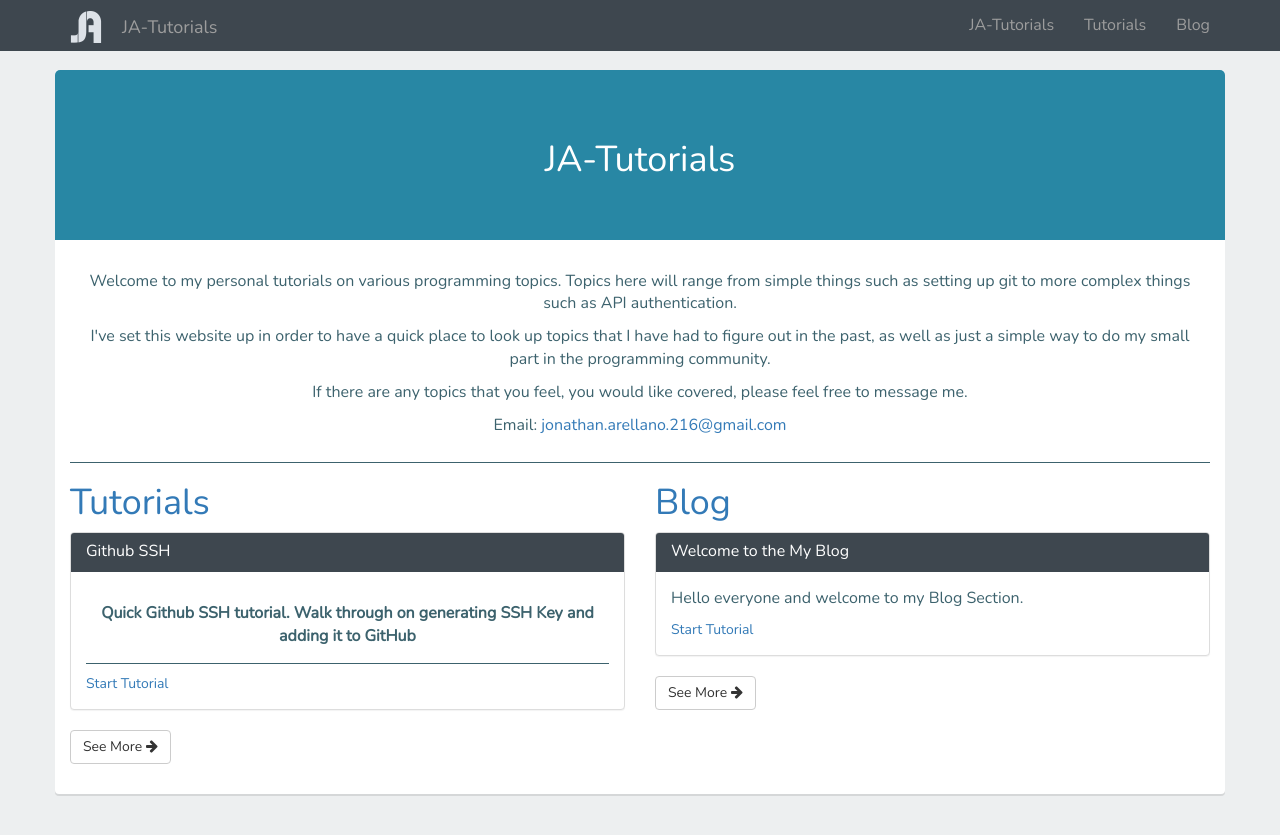
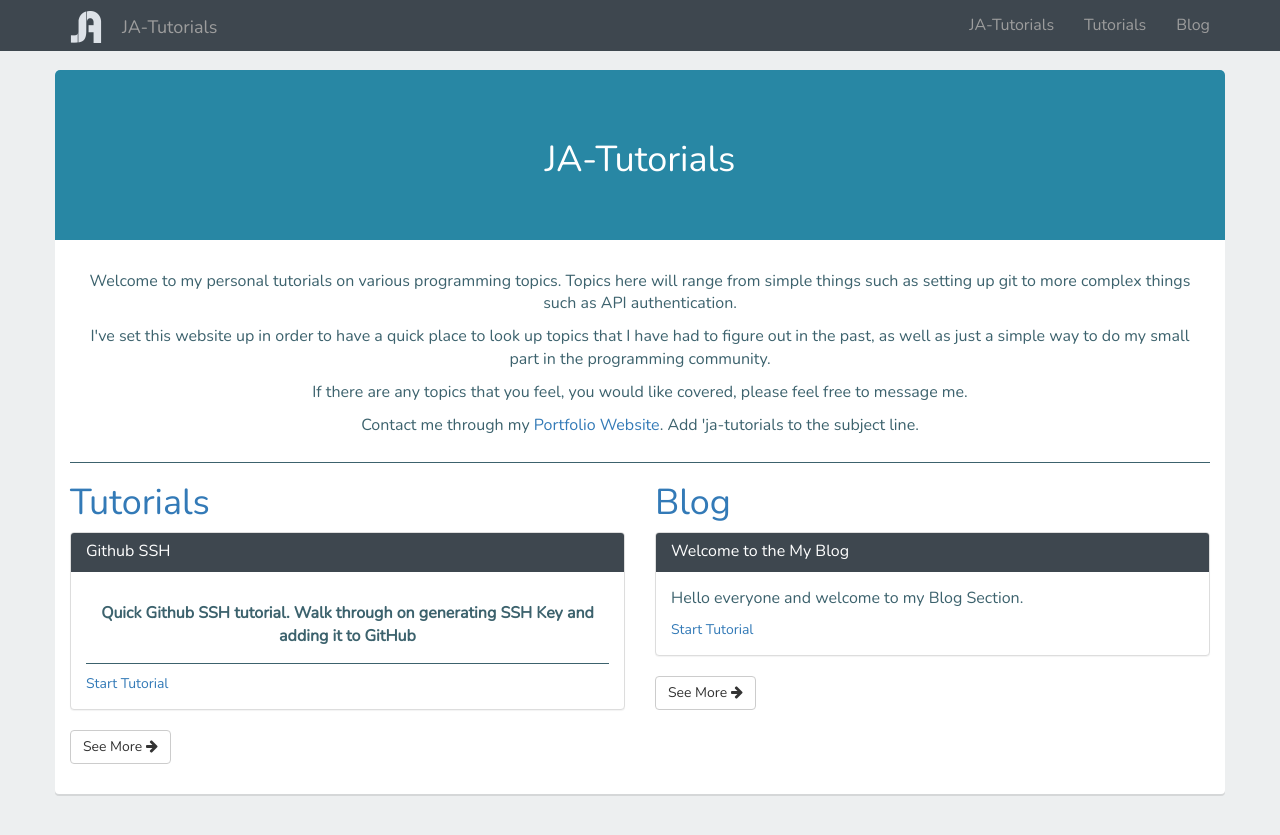
Before and after one commit to h4k4s4m/ja-tutorials, a Jekyll site: the page built from _pages/1_home.html, in a window 1280 px wide. Shown: the top 835 px of the page. Built offline with Jekyll 4.4.1, drawn with Linux system fonts in a browser that asks for light colours.

```diff
--- a/_layouts/default.html
+++ b/_layouts/default.html
@@ -5,6 +5,9 @@
     <meta http-equiv="X-UA-Compatible" content="IE=edge">
     <meta name="viewport" content="width=device-width, initial-scale=1">
     <title>JA-Tutorials</title>
+    <link rel="icon"
+          type="image/ico"
+          href="{{ site.baseurl }}/assets/favicon-black.ico">
 
     <!-- Bootstrap CSS -->
     <link href="https://fonts.googleapis.com/css?family=Nunito" rel="stylesheet">
--- a/_pages/1_home.html
+++ b/_pages/1_home.html
@@ -17,7 +17,7 @@ permalink: /
 
         <p>If there are any topics that you feel, you would like covered, please feel free to message me.</p>
 
-        <p>Email: <a href="mailto:jonathan.arellano.216@gmail.com">jonathan.arellano.216@gmail.com</a></p>
+        <p>Contact me through my <a href="http://www.jonathan-arellano.com/" target="_blank">Portfolio Website</a>. Add 'ja-tutorials to the subject line.</p>
     </div>
 
     <div class="row">
```
Also changed, not shown: assets/favicon-black.ico (added).
